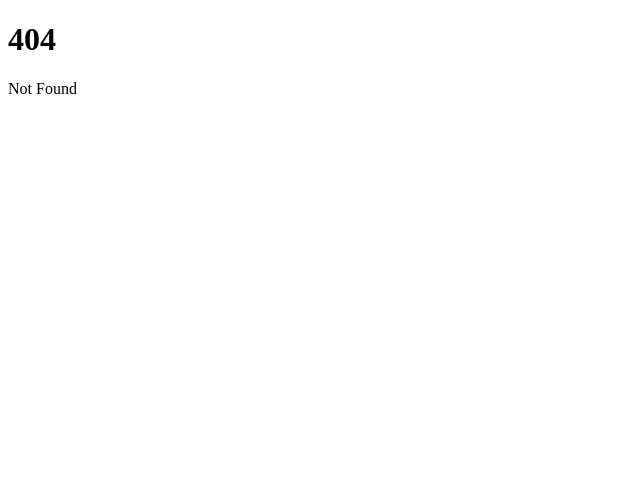
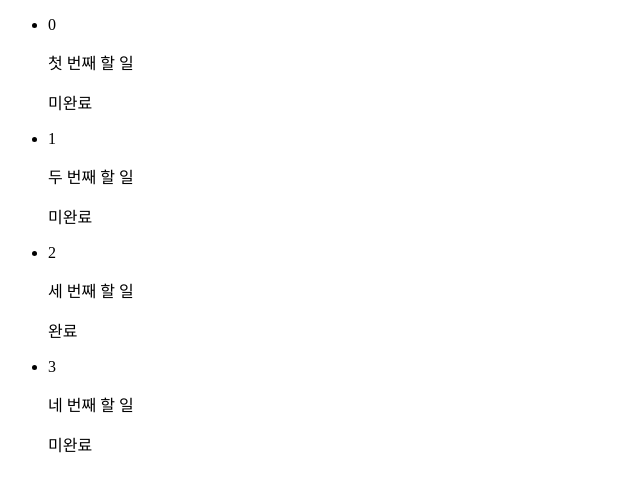
Before and after one commit to tokkaiiii/svelte-practice, a SvelteKit app: page /example04 in a window 1280 px wide. Before the commit this address had no page. Shown: the top 492 px of the page, without its empty margins (0-640 px from the left). Built offline with nearby package versions, Linux system fonts and the light colour scheme.

Commit message:
:sparkles: feat(day1-3): dom 예제
- dom 예제
  - each

```diff
--- /dev/null
+++ b/src/routes/example04/+page.svelte
@@ -0,0 +1,43 @@
+<script>
+    let todos = [
+        {
+            id: 0,
+            content: '첫 번째 할 일',
+            done: false
+        },
+        {
+            id: 1,
+            content: '두 번째 할 일',
+            done: false
+
+        },
+        {
+            id: 2,
+            content: '세 번째 할 일',
+            done: true
+
+        },
+        {
+            id: 3,
+            content: '네 번째 할 일',
+            done: false
+
+        }
+    ]
+</script>
+
+<ul>
+    {#each todos as todo}
+        <li>
+            <p>{todo.id}</p>
+            <p>{todo.content}</p>
+            <p>
+                {#if todo.done === true}
+                    <span>완료</span>
+                {:else }
+                    <span>미완료</span>
+                {/if}
+            </p>
+        </li>
+    {/each}
+</ul>
```
